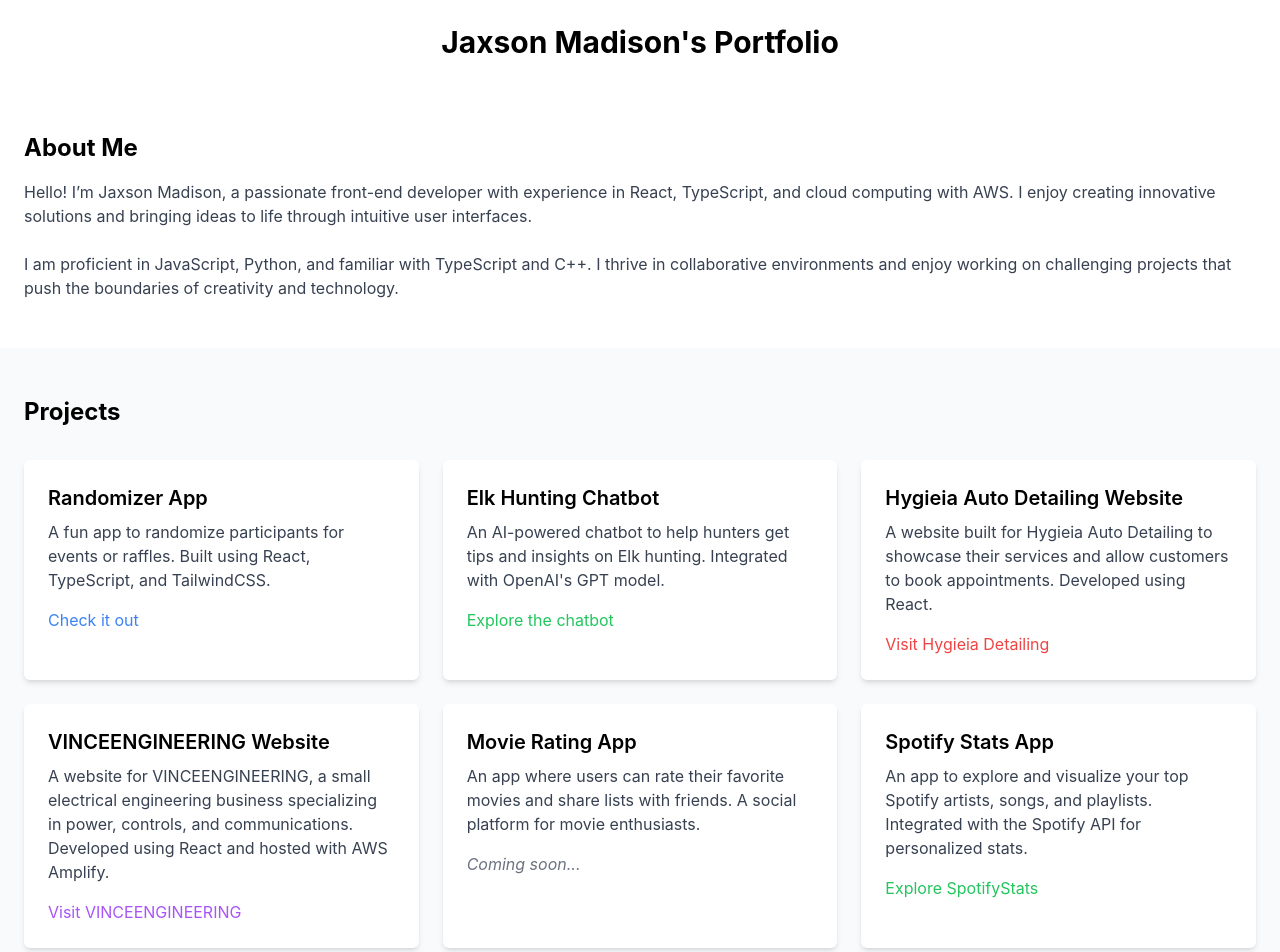
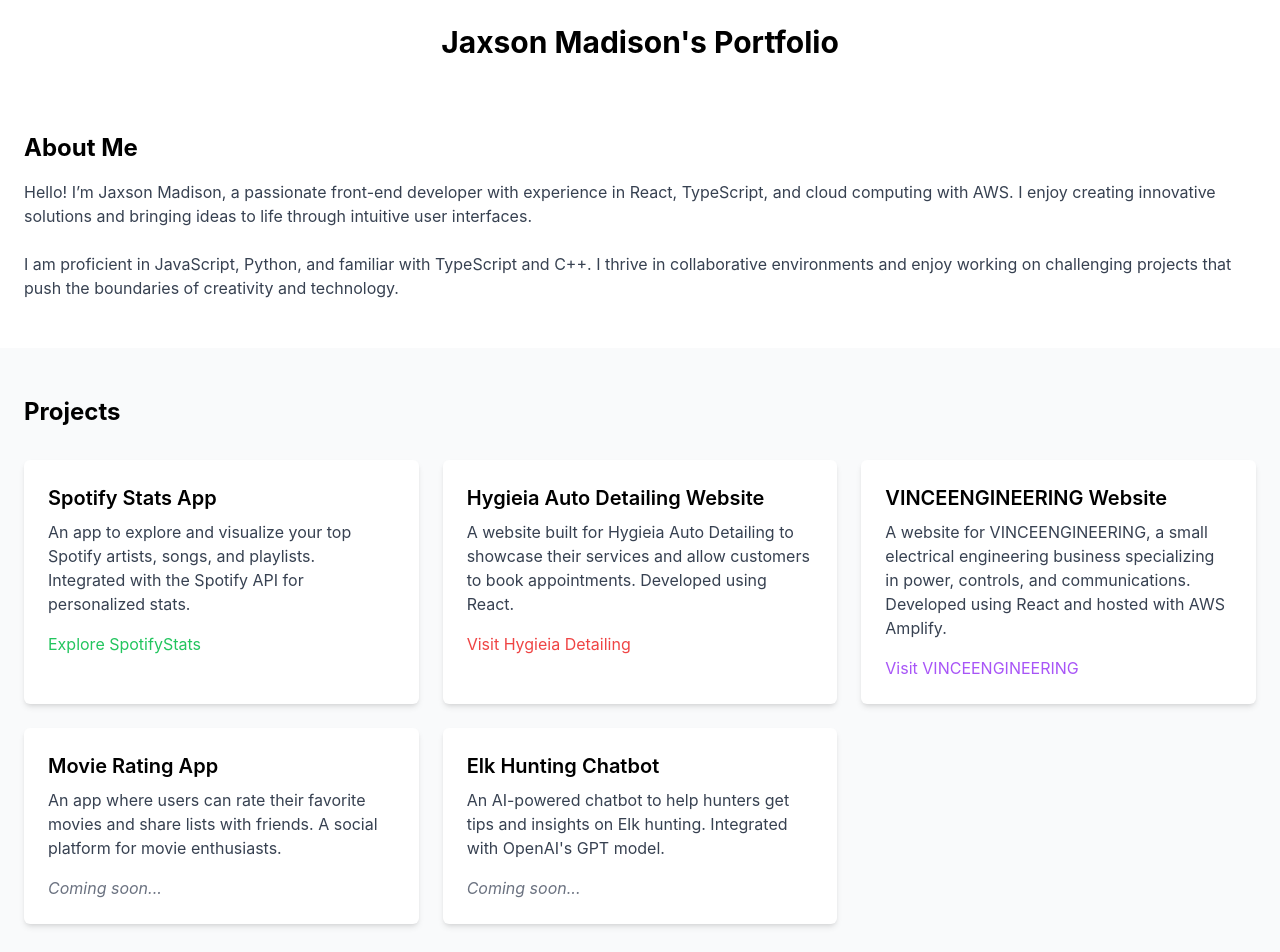
Before and after one commit to JaxsonM/personalPortfolio, a React (Create React App) app: page / in a window 1280 px wide. Shown: the top 952 px of the page. Built offline with nearby package versions, Linux system fonts and the light colour scheme; what aws-amplify would draw is missing.

Commit message:
UI Changes

```diff
--- a/src/pages/HomePage.tsx
+++ b/src/pages/HomePage.tsx
@@ -32,34 +32,20 @@
         <div className="container mx-auto px-6">
           <h2 className="text-2xl font-bold mb-8">Projects</h2>
           <div className="grid grid-cols-1 md:grid-cols-2 lg:grid-cols-3 gap-6">
-            {/* Project 1 */}
+
+
+            {/* Project 6 */}
             <div className="bg-white shadow-md rounded-md overflow-hidden">
               <div className="p-6">
-                <h3 className="text-xl font-semibold mb-2">Randomizer App</h3>
+                <h3 className="text-xl font-semibold mb-2">Spotify Stats App</h3>
                 <p className="text-gray-700 mb-4">
-                  A fun app to randomize participants for events or raffles. Built using React, TypeScript, and TailwindCSS.
+                  An app to explore and visualize your top Spotify artists, songs, and playlists. Integrated with the Spotify API for personalized stats.
                 </p>
                 <Link
-                  to="/randomizer"
-                  className="text-blue-500 hover:underline"
-                >
-                  Check it out
-                </Link>
-              </div>
-            </div>
-
-            {/* Project 2 */}
-            <div className="bg-white shadow-md rounded-md overflow-hidden">
-              <div className="p-6">
-                <h3 className="text-xl font-semibold mb-2">Elk Hunting Chatbot</h3>
-                <p className="text-gray-700 mb-4">
-                  An AI-powered chatbot to help hunters get tips and insights on Elk hunting. Integrated with OpenAI's GPT model.
-                </p>
-                <Link
-                  to="/huntingpage"
+                  to="/spotifystats"
                   className="text-green-500 hover:underline"
                 >
-                  Explore the chatbot
+                  Explore SpotifyStats
                 </Link>
               </div>
             </div>
@@ -111,19 +97,15 @@
               </div>
             </div>
 
-            {/* Project 6 */}
+
+            {/* Project 2 */}
             <div className="bg-white shadow-md rounded-md overflow-hidden">
               <div className="p-6">
-                <h3 className="text-xl font-semibold mb-2">Spotify Stats App</h3>
+                <h3 className="text-xl font-semibold mb-2">Elk Hunting Chatbot</h3>
                 <p className="text-gray-700 mb-4">
-                  An app to explore and visualize your top Spotify artists, songs, and playlists. Integrated with the Spotify API for personalized stats.
+                  An AI-powered chatbot to help hunters get tips and insights on Elk hunting. Integrated with OpenAI's GPT model.
                 </p>
-                <Link
-                  to="/spotifystats"
-                  className="text-green-500 hover:underline"
-                >
-                  Explore SpotifyStats
-                </Link>
+                <span className="text-gray-500 italic">Coming soon...</span>
               </div>
             </div>
           </div>
@@ -145,7 +127,7 @@
               Email Me
             </a>
             <a
-              href="https://www.linkedin.com/in/jaxsonmadison"
+              href="https://www.linkedin.com/in/jaxson-madison"
               className="bg-gray-700 text-white px-4 py-2 rounded hover:bg-gray-800"
             >
               LinkedIn
```
